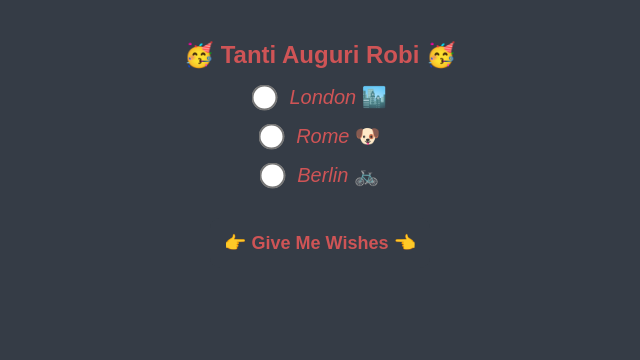
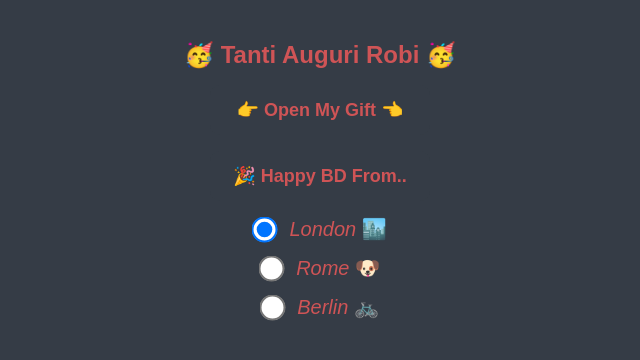
Before and after one commit to rabbitefriends/wishes, a plain HTML site: page index.html in a window 1280 px wide. Shown: the whole page, without its empty margins (320-960 px from the left). Drawn offline with nearby package versions, Linux system fonts and the light colour scheme.

Commit message:
adding gift

```diff
--- a/index.html
+++ b/index.html
@@ -104,8 +104,17 @@ input[type='radio'] {
 </head>
 <body>
 <center><h1>🥳 Tanti Auguri Robi 🥳</h1>
+
+    <p>
+        <a href='https://rabbitefriends.github.io/robi26/gift.pdf' target="_blank"><button class="glow-on-hover" type="button">👉 Open My Gift 👈</button></a>
+    </p>
+
+    <p>
+        <button id="btn" class="glow-on-hover" type="button"> 🎉 Happy BD From..</button>
+    </p>
+
     <div class="radioYes">
-        <input type="radio" name="size" value="LDN" id="ldn">
+        <input type="radio" name="size" value="LDN" id="ldn" checked>
         <label for="xs">  &nbsp; <i>London</i> 🏙️</label>
     </div>
     <div class="radioYes">
@@ -116,9 +125,7 @@ input[type='radio'] {
         <input type="radio" name="size" value="BRLN" id="brln">
         <label for="m"> &nbsp; <i>Berlin</i> 🚲</label>
     </div>
-    <p>
-        <button id="btn" class="glow-on-hover" type="button">👉 Give Me Wishes 👈</button>
-    </p>
+
 
 </center>
 <div id="friends"></div>
```
Also changed, not shown: 1 other file.
